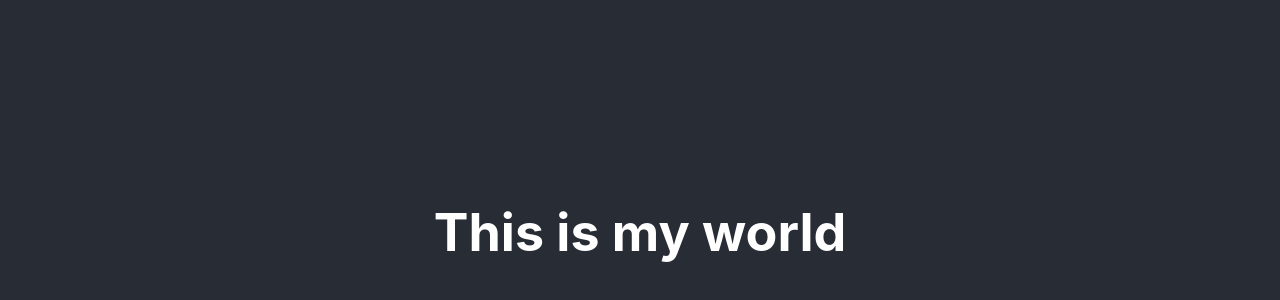
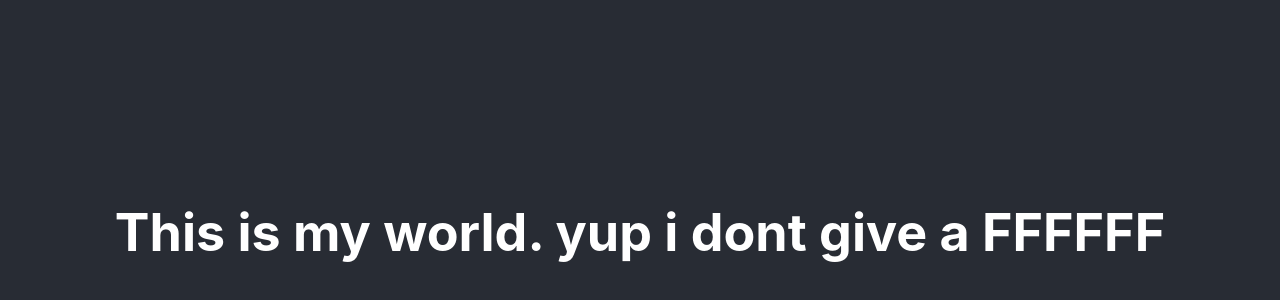
Before and after one commit to diogoestima1998/littlelemon, a React (Create React App) app: page / in a window 1280 px wide. Shown: the part 168-468 px from the top of the page. Built offline with nearby package versions, Linux system fonts and the light colour scheme.

Commit message:
Update App.js

```diff
--- a/src/App.js
+++ b/src/App.js
@@ -6,7 +6,7 @@ function App() {
     <div className="App">
       <header className="App-header">
         <h1>
-          This is my world
+          This is my world. yup i dont give a FFFFFF
         </h1>
       </header>
     </div>
```
